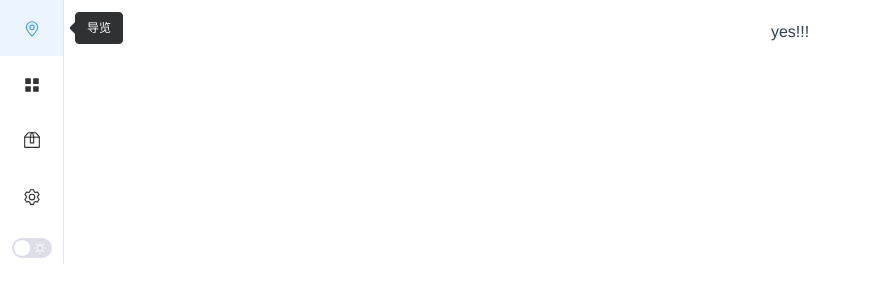
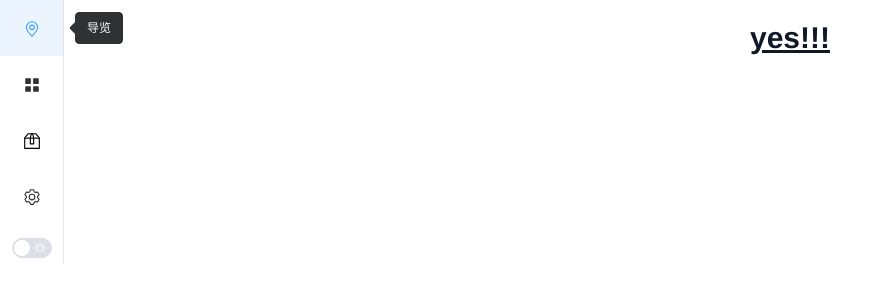
Before and after one commit to Arkitect-z/Imagnifier, a Vue app: page /#/Guidance in a window 1280 px wide. Shown: the top 302 px of the page, without its empty margins (0-893 px from the left). Built offline with nearby package versions, Linux system fonts and the light colour scheme.

Commit message:
完善了黑暗模式 Todo：侧边栏height、sub-menu黑暗模式

```diff
--- a/src/App.vue
+++ b/src/App.vue
@@ -1,6 +1,8 @@
 <template>
   <div id="app">
-    <router-view />
+    <keep-alive>
+      <router-view />
+    </keep-alive>
   </div>
 </template>
 
--- a/src/router/index.ts
+++ b/src/router/index.ts
@@ -18,13 +18,14 @@ const routes: RouteRecordRaw[] = [
                 path: '/Apps',
                 component: Apps,
             },
+            {
+                path: '/:pathMatch(.*)*',
+                name: '404',
+                component: NonePage,
+            }
         ]
     },
-    {
-        path: '/:pathMatch(.*)*',
-        name: '404',
-        component: NonePage
-    }
+
 ]
 
 
--- a/src/views/404.vue
+++ b/src/views/404.vue
@@ -1,5 +1,5 @@
 <template lang="">
     <div>
-        <h1>404</h1>
+        <h1 class="text-gray-900 dark:text-white text-3xl font-bold">404</h1>
     </div>
 </template>
--- a/src/views/Apps.vue
+++ b/src/views/Apps.vue
@@ -1,5 +1,5 @@
 <template lang="">
-    <div>
-        <h1 class="text-3xl font-bold underline">apps!!!</h1>
+    <div class="bg-white dark:bg-gray-800">
+        <h1 class="text-gray-900 dark:text-white text-3xl font-bold underline">apps!!!</h1>
     </div>
 </template>
--- a/src/views/Guidance.vue
+++ b/src/views/Guidance.vue
@@ -1,5 +1,5 @@
-<template class="dark">
-    <div class="bg-white dark:bg-black">
-        <h1>yes!!!</h1>
+<template>
+    <div>
+        <h1 class="text-gray-900 dark:text-white text-3xl font-bold underline">yes!!!</h1>
     </div>
 </template>
--- a/src/views/NavMenu.vue
+++ b/src/views/NavMenu.vue
@@ -1,34 +1,44 @@
 <template>
   <div>
-    <el-container class="bg-white dark:bg-slate-900">
+    <el-container class="bg-white dark:bg-gray-800 transition duration-300 ease-linear">
       <el-aside>
         <el-menu
           router
           default-active="/Guidance"
-          class="el-menu-vertical"
+          class="bg-white dark:bg-gray-700 transition duration-300 ease-linear"
           :collapse="true"
         >
-          <el-menu-item index="/Guidance">
+          <el-menu-item index="/Guidance" class="dark:hover:bg-gray-500">
+            <div class="dark:text-white">
               <el-icon><Location /></el-icon>
+            </div>
             <template #title>导览</template>
           </el-menu-item>
-          <el-menu-item index="/Apps">
+          <el-menu-item index="/Apps" class="dark:hover:bg-gray-500">
+            <div class="dark:text-white">
               <el-icon><IconMenu /></el-icon>
+            </div>
             <template #title>模型介绍</template>
           </el-menu-item>
           <el-sub-menu index="/ModelSelect">
-            <template #title>
+            <template #title class="dark:hover:bg-gray-500">
+              <div class="text-black dark:text-white">
                 <el-icon><Box /></el-icon>
+              </div>
               <span>模型列表</span>
             </template>
-            <el-menu-item-group>
+            <div>
+              <el-menu-item-group class="dark:text-white">
                 <template #title><span>可选模型</span></template>
                 <el-menu-item index="1-1">Model one</el-menu-item>
                 <el-menu-item index="1-2">Model two</el-menu-item>
               </el-menu-item-group>
+            </div>
           </el-sub-menu>
-          <el-menu-item index="/Setting">
+          <el-menu-item index="/Setting" class="dark:hover:bg-gray-500">
+            <div class="dark:text-white">
               <el-icon><Setting /></el-icon>
+            </div>
             <template #title>设置</template>
           </el-menu-item>
           <el-switch
```
Lines whose indentation alone changed are shown as unchanged.
